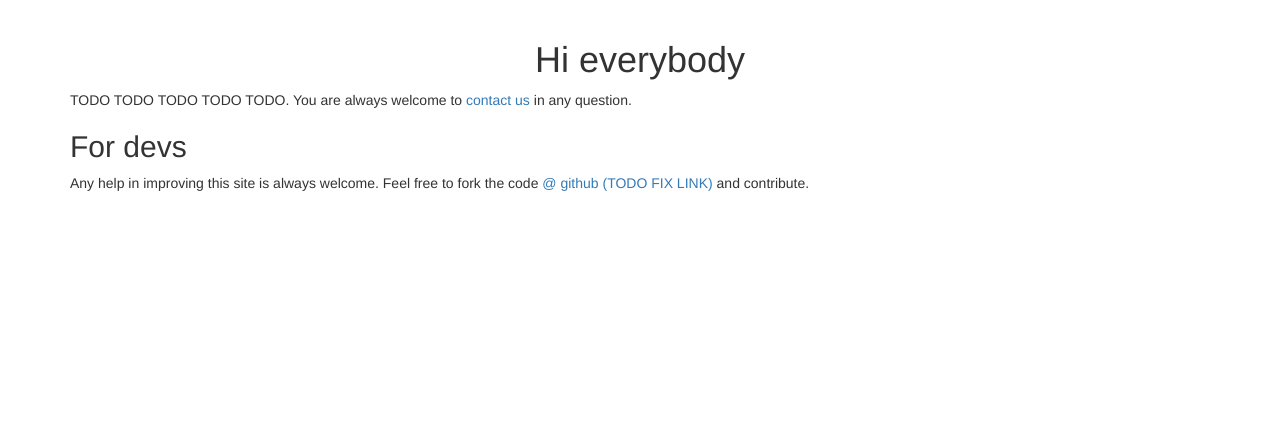
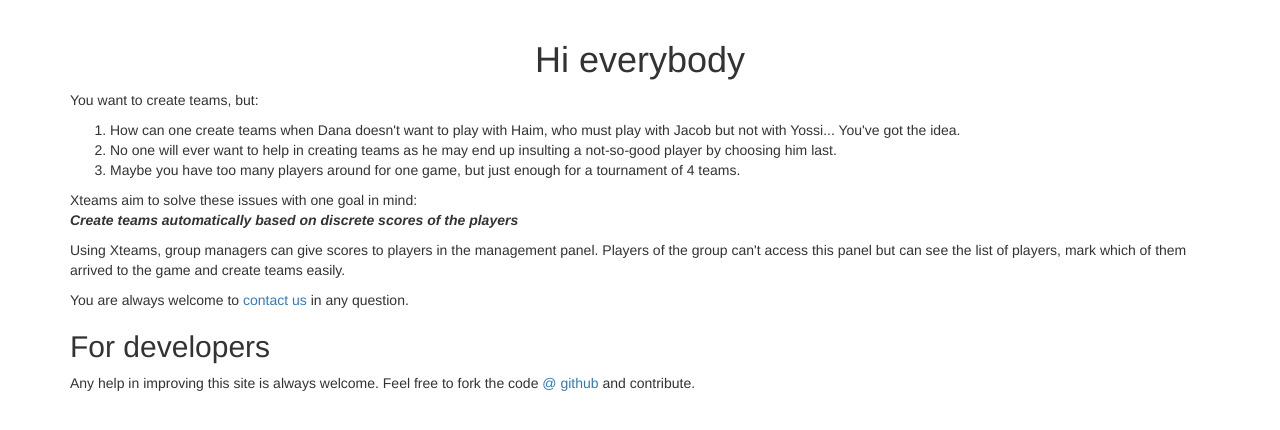
Before and after one commit to Nagasaki45/Xteams, a Django app: page /about/ in a window 1280 px wide. Shown: the part 52-482 px from the top of the page. Run offline with Django 3.2, Linux system fonts and the light colour scheme; parts of the project's set-up code (start-up, migrations or seed data) failed here and were passed over; some libraries are stand-ins or nearby versions.

Commit message:
Better about page. Fix #3

```diff
--- a/core/templates/about.html
+++ b/core/templates/about.html
@@ -6,12 +6,36 @@ Hi everybody
 
 {% block content %}
 
-<p>
-    TODO TODO TODO TODO TODO. You are always welcome to <a href="{% url 'contact' %}">contact us</a> in any question.
-</p>
-<h2>For devs</h2>
-<p>
-    Any help in improving this site is always welcome. Feel free to fork the code <a href="#">@ github (TODO FIX LINK)</a> and contribute.
-</p>
+<div>
+    <p>
+        You want to create teams, but:
+    </p>
+    <ol>
+        <li>
+            How can one create teams when Dana doesn't want to play with Haim, who must play with Jacob but not with Yossi... You've got the idea.
+        </li>
+        <li>
+            No one will ever want to help in creating teams as he may end up insulting a not-so-good player by choosing him last.
+        </li>
+        <li>
+            Maybe you have too many players around for one game, but just enough for a tournament of 4 teams.
+        </li>
+    </ol>
+    <p>
+        Xteams aim to solve these issues with one goal in mind:
+        <br />
+        <i><b>Create teams automatically based on discrete scores of the players</b></i>
+    </p>
+    <p>
+        Using Xteams, group managers can give scores to players in the management panel. Players of the group can't access this panel but can see the list of players, mark which of them arrived to the game and create teams easily.
+    </p>
+    <p>
+        You are always welcome to <a href="{% url 'contact' %}">contact us</a> in any question.
+    </p>
+</div>
+<h2>For developers</h2>
+<div>
+    Any help in improving this site is always welcome. Feel free to fork the code <a href="https://github.com/Nagasaki45/Xteams">@ github</a> and contribute.
+</div>
 
 {% endblock %}
```
